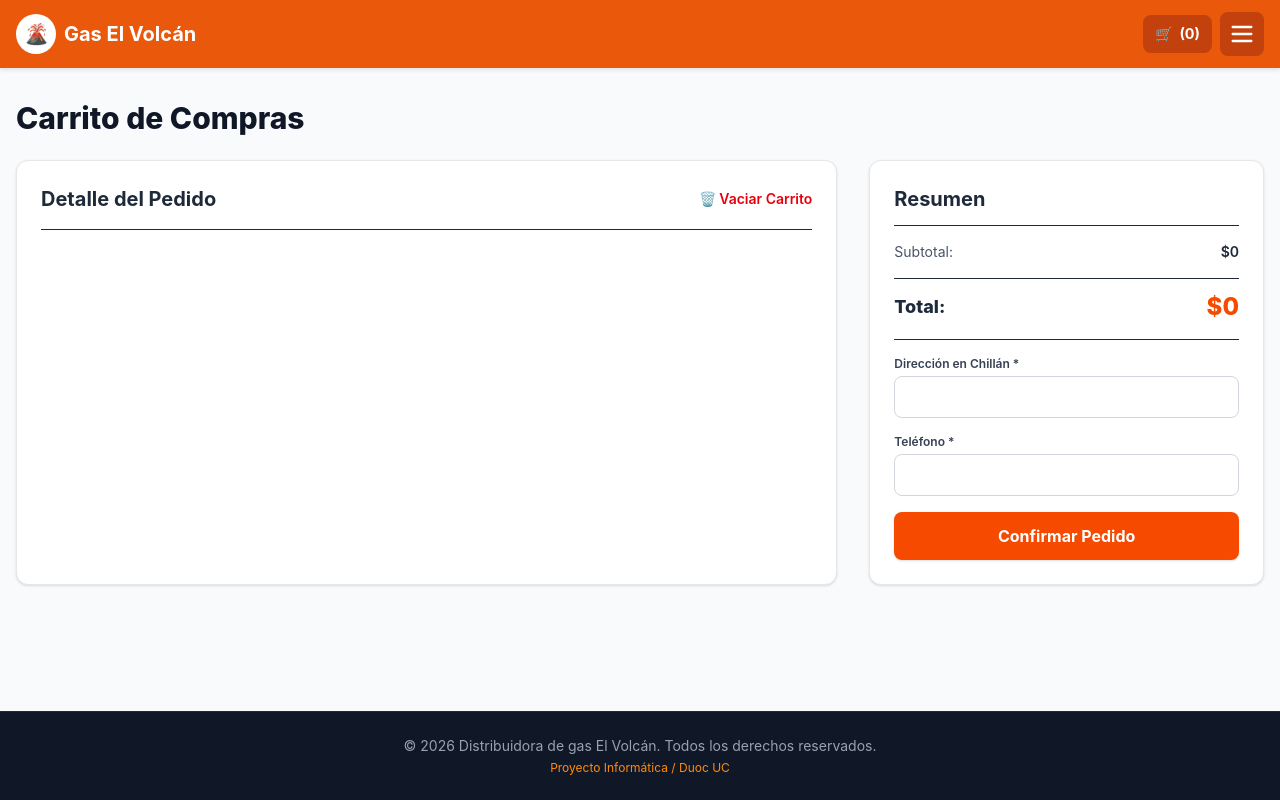
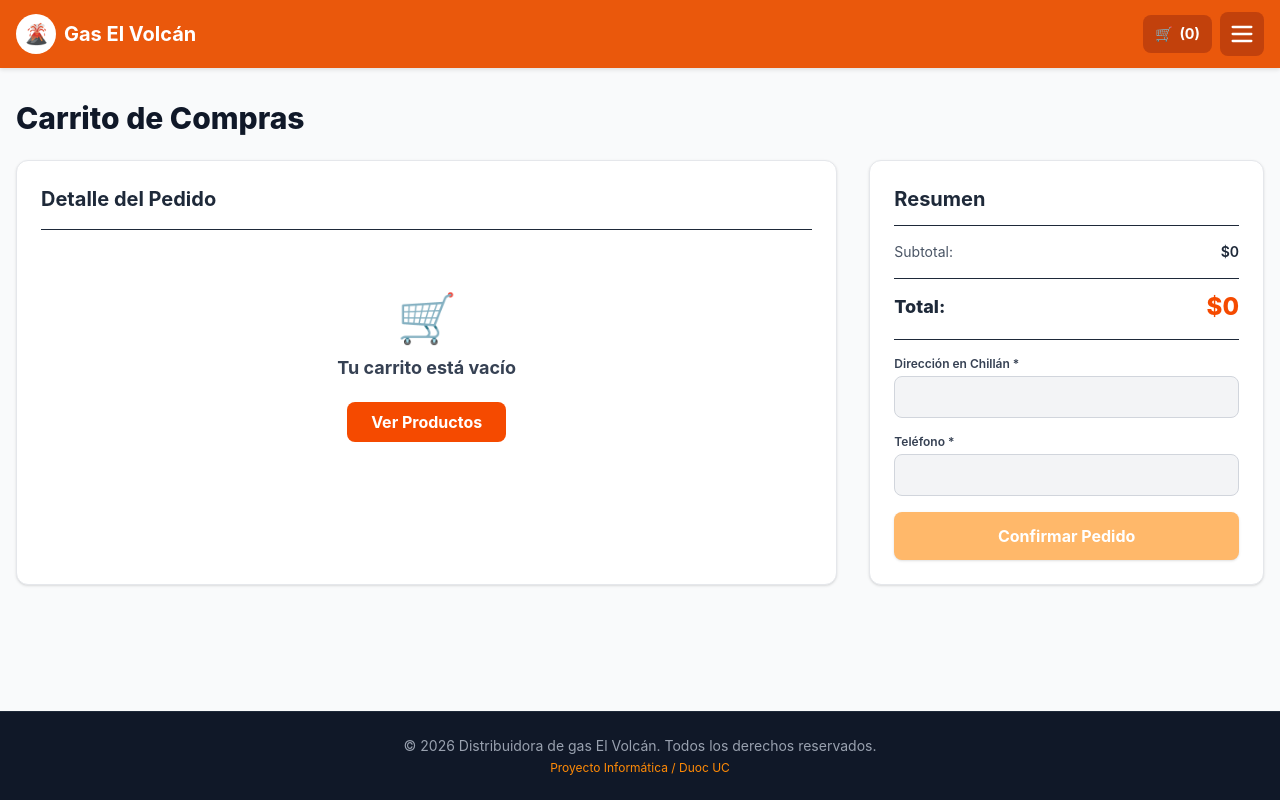
Before and after one commit to Benjamiusduoc/fs-2-Gas-El-Volcan, a React (Vite) app: page /carrito in a window 1280 px wide. Built offline with nearby package versions, Linux system fonts and the light colour scheme.

Commit message:
Arreglo bug de rutas (mal importadas)

```diff
--- a/src/App.jsx
+++ b/src/App.jsx
@@ -7,6 +7,7 @@ import { HomePage } from './pages/HomePage';
 import { LoginPage } from './pages/LoginPage';
 import { NosotrosPage } from './pages/NosotrosPage';
 import { RegistroPage } from './pages/RegistroPage';
+import { PagoCorrectoPage } from './pages/PagoCorrectoPage';
 
 const router = createBrowserRouter(
   [
@@ -19,6 +20,7 @@ const router = createBrowserRouter(
         { path: 'nosotros', element: <NosotrosPage /> },
         { path: 'login', element: <LoginPage /> },
         { path: 'registro', element: <RegistroPage /> },
+        { path: 'pago-correcto', element: <PagoCorrectoPage /> }
       ],
     },
     {
--- a/src/pages/CartPage.jsx
+++ b/src/pages/CartPage.jsx
@@ -1,16 +1,19 @@
 import { Link, useNavigate } from 'react-router-dom';
-import {useContext} from 'react';
-import { CartContext } from '../context/CartContext.js';
+import { useContext } from 'react';
+import { CartContext } from '../context/CartContext';// Nota: mejor usar .jsx o sin extensión
 
 export function CartPage() {
   const { cart, clearCart } = useContext(CartContext);
   const navigate = useNavigate();
+
   const subtotal = cart.reduce((acc, item) => acc + (item.precio * item.cantidad), 0);
+
   const handleCheckout = (e) => {
     e.preventDefault();
     clearCart(); // Usamos la variable de contexto para vaciar el carrito
     navigate('/pago-correcto'); // Viajamos a la pantalla de éxito
   };
+
   return (
     <main className="container mx-auto px-4 py-8 flex-grow">
       <h1 className="text-3xl font-extrabold text-gray-900 mb-6">Carrito de Compras</h1>
@@ -19,41 +22,61 @@ export function CartPage() {
         <section className="lg:col-span-2 bg-white rounded-xl shadow-sm border border-gray-200 p-6">
           <div className="flex justify-between items-center border-b pb-4 mb-4">
             <h2 className="text-xl font-bold text-gray-800">Detalle del Pedido</h2>
-            <button type="button" id="btn-empty-cart" className="text-sm text-red-600 hover:text-red-800 font-semibold transition">
+            {cart.length > 0 && (
+              <button onClick={clearCart} className="text-sm text-red-600 hover:text-red-800 font-semibold transition">
                 🗑️ Vaciar Carrito
               </button>
+            )}
           </div>
 
-          <div id="cart-items-container"></div>
-
-          <div id="empty-cart-msg" className="hidden text-center py-12">
+          {cart.length === 0 ? (
+            <div className="text-center py-12">
               <span className="text-5xl mb-3 block">🛒</span>
               <h3 className="text-lg font-bold text-gray-700 mb-1">Tu carrito está vacío</h3>
               <Link to="/" className="inline-block mt-4 bg-orange-600 hover:bg-orange-700 text-white font-bold py-2 px-6 rounded-lg transition">Ver Productos</Link>
             </div>
+          ) : (
+            <div className="space-y-4">
+              {cart.map((item) => (
+                <div key={item.id} className="flex items-center justify-between border-b pb-4">
+                  <div className="flex items-center space-x-4">
+                    <img src={item.img} alt={item.nombre} className="w-16 h-16 object-contain bg-gray-50 rounded p-1" />
+                    <div>
+                      <h4 className="font-bold text-gray-800">{item.nombre}</h4>
+                      <p className="text-sm text-gray-500">Cantidad: {item.cantidad}</p>
+                    </div>
+                  </div>
+                  <div className="font-bold text-gray-900">
+                    ${(item.precio * item.cantidad).toLocaleString('es-CL')}
+                  </div>
+                </div>
+              ))}
+            </div>
+          )}
         </section>
 
         <aside className="bg-white rounded-xl shadow-sm border border-gray-200 p-6 space-y-4 h-fit">
           <h2 className="text-xl font-bold text-gray-800 border-b pb-3">Resumen</h2>
           <div className="flex justify-between text-sm text-gray-600">
             <span>Subtotal:</span>
-            <span id="subtotal-val" className="font-semibold text-gray-800">$0</span>
+            <span className="font-semibold text-gray-800">${subtotal.toLocaleString('es-CL')}</span>
           </div>
           <div className="flex justify-between items-center border-t pt-3 text-lg font-extrabold">
             <span>Total:</span>
-            <span id="total-val" className="text-2xl text-orange-600">$0</span>
+            <span className="text-2xl text-orange-600">${subtotal.toLocaleString('es-CL')}</span>
           </div>
 
-          <form id="checkout-form" className="pt-4 border-t space-y-4">
+          {/* AQUÍ ESTÁ LA MAGIA: onSubmit={handleCheckout} */}
+          <form onSubmit={handleCheckout} className="pt-4 border-t space-y-4">
             <div>
               <label htmlFor="direccion" className="block text-xs font-semibold text-gray-700 mb-1">Dirección en Chillán *</label>
-              <input type="text" id="direccion" name="direccion" required className="w-full text-sm border border-gray-300 rounded-lg p-2.5 focus:ring-2 focus:ring-orange-500 focus:outline-none" />
+              <input type="text" id="direccion" name="direccion" required disabled={cart.length === 0} className="w-full text-sm border border-gray-300 rounded-lg p-2.5 focus:ring-2 focus:ring-orange-500 focus:outline-none disabled:bg-gray-100" />
             </div>
             <div>
               <label htmlFor="telefono" className="block text-xs font-semibold text-gray-700 mb-1">Teléfono *</label>
-              <input type="tel" id="telefono" name="telefono" required className="w-full text-sm border border-gray-300 rounded-lg p-2.5 focus:ring-2 focus:ring-orange-500 focus:outline-none" />
+              <input type="tel" id="telefono" name="telefono" required disabled={cart.length === 0} className="w-full text-sm border border-gray-300 rounded-lg p-2.5 focus:ring-2 focus:ring-orange-500 focus:outline-none disabled:bg-gray-100" />
             </div>
-            <button type="submit" className="w-full bg-orange-600 hover:bg-orange-700 text-white font-bold py-3 rounded-lg transition shadow">
+            <button type="submit" disabled={cart.length === 0} className="w-full bg-orange-600 hover:bg-orange-700 disabled:bg-orange-300 text-white font-bold py-3 rounded-lg transition shadow">
               Confirmar Pedido
             </button>
           </form>
--- a/src/pages/PagoCorrectoPage.jsx
+++ b/src/pages/PagoCorrectoPage.jsx
@@ -3,11 +3,11 @@ import { Link } from 'react-router-dom';
 export function PagoCorrectoPage() {
   return (
     <main className="flex-grow flex items-center justify-center p-6">
-      <div className="bg-white p-8 rounded-2xl shadow-lg max-w-md w-full text-center border-t-8 border-green-500">
-        <span className="text-6xl block mb-4">✅</span>
+      <div className="bg-white p-8 rounded-2xl shadow-lg max-w-md w-full text-center border-t-8 border-orange-500">
+        <span className="text-6xl block mb-4">👌</span>
         <h1 className="text-2xl font-black text-gray-900 mb-2">¡Compra exitosa!</h1>
         <p className="text-gray-600 mb-6">Tu pedido de gas ha sido confirmado. Código de orden: <strong>#20261009</strong></p>
-        <Link to="/" className="bg-green-500 hover:bg-green-600 text-white font-bold py-3 px-6 rounded-lg block transition">
+        <Link to="/" className="bg-orange-500 hover:bg-orange-600 text-white font-bold py-3 px-6 rounded-lg block transition">
           Volver al Inicio
         </Link>
       </div>
```
Lines whose indentation alone changed are shown as unchanged.
